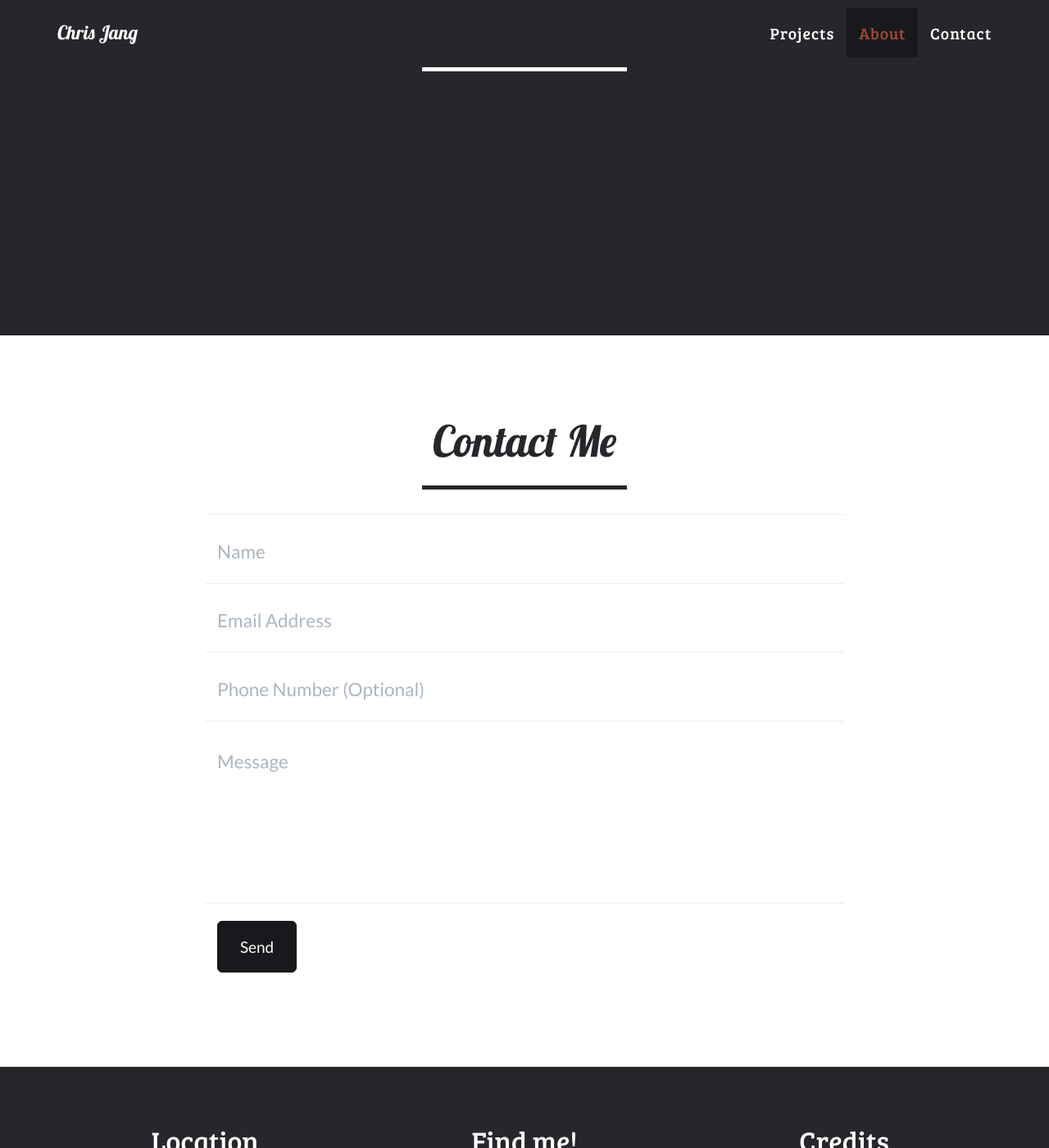
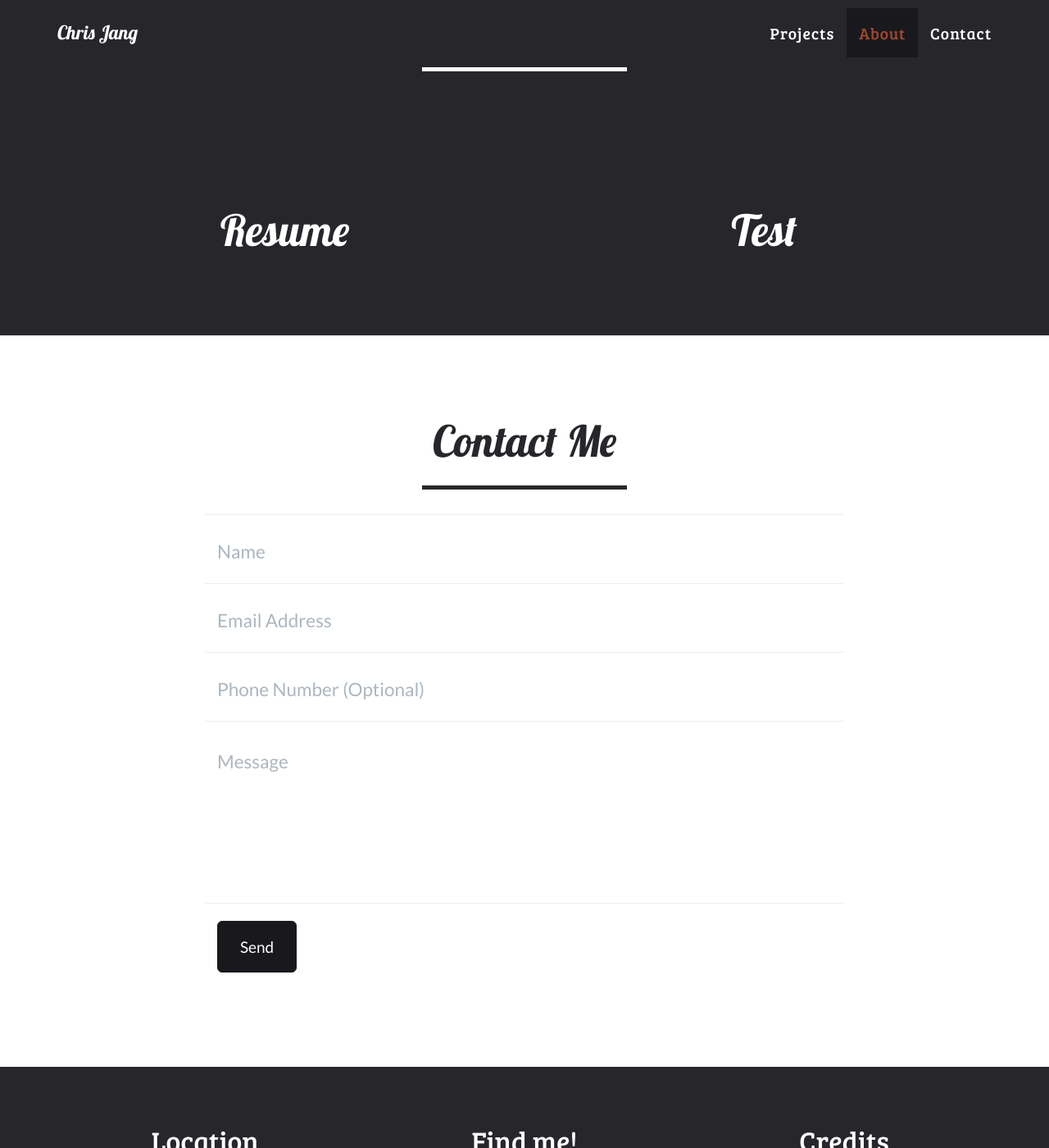
Before and after one commit to cjang5/cjang5.github.io, a Jekyll site: the page built from index.html, in a window 1280 px wide and 1400 px high, scrolled down 2148 px. Shown: the whole window at 82% size. Built offline with Jekyll 4.4.1, drawn with Linux system fonts in a browser that asks for light colours.

Commit message:
Changed text color to white for rule

```diff
--- a/_includes/css/main.css
+++ b/_includes/css/main.css
@@ -264,6 +264,7 @@ section.Portfolio {
 }
 
 section.resume {
+    color: #fff; /* text color */
     background: #{{ site.color.secondary }};
 }
 
```
